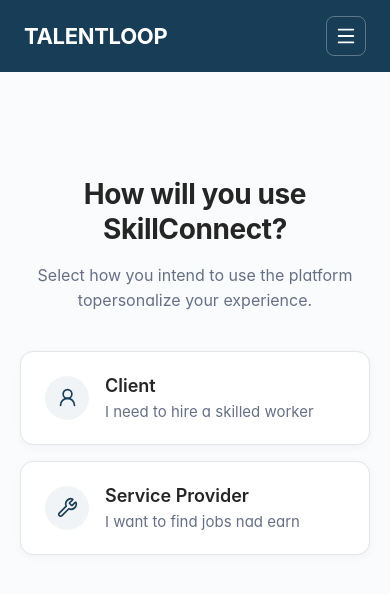
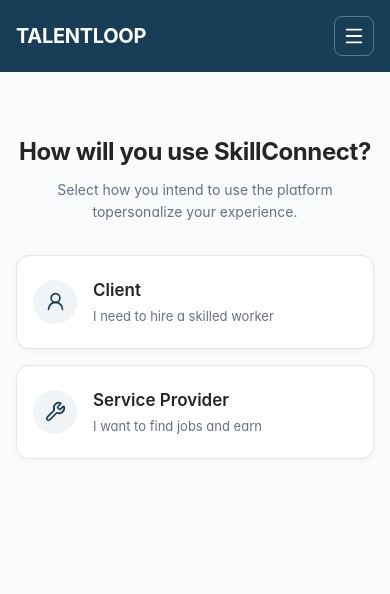
Before and after one commit to Talent-Loop/talentloop_web, a React (Vite) app: page /role-selection in a window 390 px wide. Shown: the top 594 px of the page. Built offline with nearby package versions, Linux system fonts and the light colour scheme.

Commit message:
Improve role selection mobile responsiveness

```diff
--- a/src/pages/RoleSelectionPage.tsx
+++ b/src/pages/RoleSelectionPage.tsx
@@ -16,12 +16,12 @@
   };
 
   return (
-    <div className="min-h-screen bg-[#FAFBFC] font-sans text-[#111827]">
-      <header className="h-[72px] w-full bg-[#173D57]">
-        <div className="mx-auto flex h-full max-w-[1440px] items-center justify-between px-6 lg:px-12 xl:px-16">
+    <div className="min-h-screen overflow-x-hidden bg-[#FAFBFC] font-sans text-[#111827]">
+      <header className="relative z-50 h-[72px] w-full bg-[#173D57]">
+        <div className="mx-auto flex h-full max-w-[1440px] items-center justify-between px-4 sm:px-6 lg:px-12 xl:px-16">
           <Link
             to="/"
-            className="shrink-0 text-[22px] font-bold tracking-[-0.3px] text-white"
+            className="shrink-0 text-[20px] font-bold tracking-[-0.3px] text-white sm:text-[22px]"
           >
             TALENTLOOP
           </Link>
@@ -84,15 +84,16 @@
           <button
             type="button"
             onClick={() => setMobileMenuOpen((prev) => !prev)}
-            className="flex h-10 w-10 items-center justify-center rounded-lg border border-white/30 text-white lg:hidden"
+            className="flex h-10 w-10 shrink-0 items-center justify-center rounded-lg border border-white/30 text-white lg:hidden"
             aria-label="Toggle navigation menu"
+            aria-expanded={mobileMenuOpen}
           >
             {mobileMenuOpen ? <X size={22} /> : <Menu size={22} />}
           </button>
         </div>
 
         {mobileMenuOpen && (
-          <div className="relative z-50 border-t border-white/10 bg-[#173D57] px-6 pb-6 pt-4 shadow-lg lg:hidden">
+          <div className="absolute left-0 top-full z-50 w-full border-t border-white/10 bg-[#173D57] px-4 pb-6 pt-4 shadow-lg sm:px-6 lg:hidden">
             <nav className="flex flex-col gap-1">
               <Link
                 to="/"
@@ -162,24 +163,24 @@
         )}
       </header>
 
-      <main className="flex min-h-[calc(100vh-72px)] items-start justify-center px-5 pb-16 pt-[105px] sm:px-6 sm:pt-[115px]">
+      <main className="flex min-h-[calc(100vh-72px)] items-start justify-center px-4 pb-12 pt-16 sm:px-6 sm:pb-16 sm:pt-[115px]">
         <section className="flex w-full max-w-[500px] flex-col items-center">
-          <h1 className="text-center text-[28px] font-bold leading-[1.25] tracking-[-0.4px] text-[#252525] sm:text-[30px]">
+          <h1 className="max-w-full text-center text-[24px] font-bold leading-[1.3] tracking-[-0.4px] text-[#252525] sm:text-[30px]">
             How will you use SkillConnect?
           </h1>
 
-          <p className="mt-4 max-w-[430px] text-center text-[16px] font-normal leading-[1.55] text-[#667085]">
+          <p className="mt-3 max-w-[430px] text-center text-[14px] font-normal leading-[1.55] text-[#667085] sm:mt-4 sm:text-[16px]">
             Select how you intend to use the platform to
             <br className="hidden sm:block" />
             personalize your experience.
           </p>
 
-          <div className="mt-[38px] flex w-full flex-col gap-4">
+          <div className="mt-8 flex w-full flex-col gap-4 sm:mt-[38px]">
             {/* CLIENT */}
             <button
               type="button"
               onClick={() => handleRoleSelect("client")}
-              className="group flex h-[94px] w-full items-center rounded-[13px] border border-[#E2E5E9] bg-white px-6 text-left shadow-[0_2px_8px_rgba(16,24,40,0.04)] transition duration-200 hover:border-[#173D57]/40 hover:bg-[#FCFDFE] hover:shadow-[0_5px_14px_rgba(16,24,40,0.08)] focus:outline-none focus:ring-2 focus:ring-[#173D57]/20"
+              className="group flex min-h-[94px] w-full items-center rounded-[13px] border border-[#E2E5E9] bg-white px-4 py-4 text-left shadow-[0_2px_8px_rgba(16,24,40,0.04)] transition duration-200 hover:border-[#173D57]/40 hover:bg-[#FCFDFE] hover:shadow-[0_5px_14px_rgba(16,24,40,0.08)] focus:outline-none focus:ring-2 focus:ring-[#173D57]/20 sm:px-6 sm:py-0"
             >
               <div className="flex h-11 w-11 shrink-0 items-center justify-center rounded-full bg-[#F1F4F6]">
                 <UserRound
@@ -189,12 +190,12 @@
                 />
               </div>
 
-              <div className="ml-4">
-                <h2 className="text-[18px] font-semibold leading-6 text-[#252525]">
+              <div className="ml-4 min-w-0">
+                <h2 className="text-[17px] font-semibold leading-6 text-[#252525] sm:text-[18px]">
                   Client
                 </h2>
 
-                <p className="mt-1 text-[15px] font-normal leading-5 text-[#667085]">
+                <p className="mt-1 text-[13px] font-normal leading-5 text-[#667085] sm:text-[15px]">
                   I need to hire a skilled worker
                 </p>
               </div>
@@ -204,7 +205,7 @@
             <button
               type="button"
               onClick={() => handleRoleSelect("provider")}
-              className="group flex h-[94px] w-full items-center rounded-[13px] border border-[#E2E5E9] bg-white px-6 text-left shadow-[0_2px_8px_rgba(16,24,40,0.04)] transition duration-200 hover:border-[#173D57]/40 hover:bg-[#FCFDFE] hover:shadow-[0_5px_14px_rgba(16,24,40,0.08)] focus:outline-none focus:ring-2 focus:ring-[#173D57]/20"
+              className="group flex min-h-[94px] w-full items-center rounded-[13px] border border-[#E2E5E9] bg-white px-4 py-4 text-left shadow-[0_2px_8px_rgba(16,24,40,0.04)] transition duration-200 hover:border-[#173D57]/40 hover:bg-[#FCFDFE] hover:shadow-[0_5px_14px_rgba(16,24,40,0.08)] focus:outline-none focus:ring-2 focus:ring-[#173D57]/20 sm:px-6 sm:py-0"
             >
               <div className="flex h-11 w-11 shrink-0 items-center justify-center rounded-full bg-[#F1F4F6]">
                 <Wrench
@@ -214,13 +215,13 @@
                 />
               </div>
 
-              <div className="ml-4">
-                <h2 className="text-[18px] font-semibold leading-6 text-[#252525]">
+              <div className="ml-4 min-w-0">
+                <h2 className="text-[17px] font-semibold leading-6 text-[#252525] sm:text-[18px]">
                   Service Provider
                 </h2>
 
-                <p className="mt-1 text-[15px] font-normal leading-5 text-[#667085]">
-                  I want to find jobs nad earn
+                <p className="mt-1 text-[13px] font-normal leading-5 text-[#667085] sm:text-[15px]">
+                  I want to find jobs and earn
                 </p>
               </div>
             </button>
```
